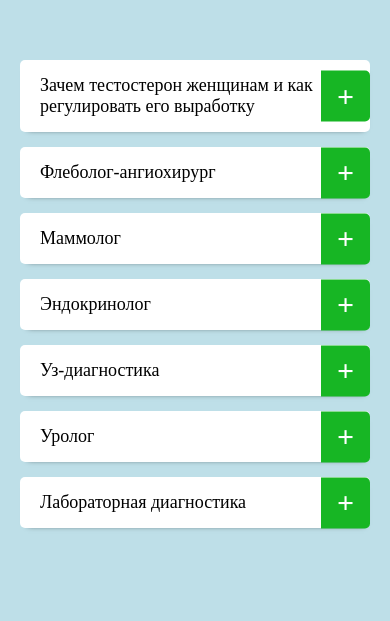
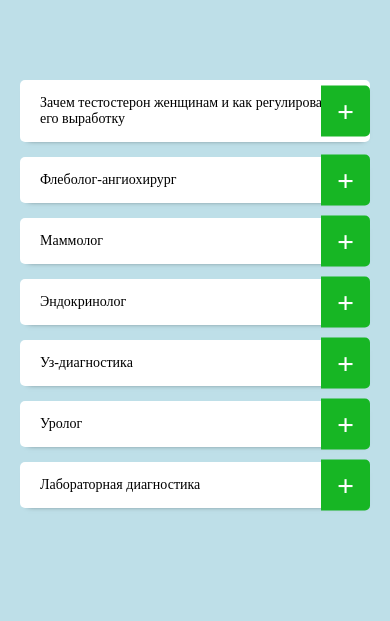
Before and after one commit to daimonti121/Medicine-two, a plain HTML site: page index.html in a window 390 px wide. Shown: the part 128-749 px from the top of the page. Drawn offline with Linux system fonts and the light colour scheme.

Commit message:
Update style.css

```diff
--- a/css/style.css
+++ b/css/style.css
@@ -74,3 +74,14 @@ body {
 .contentBx.active .label::before {
   border-radius: 0px 5px 0px 0px;
 }
+@media screen and (max-width: 720px) {
+  .label {
+    font-size: 16px;
+  }
+}
+@media screen and (max-width: 550px) {
+  .label {
+    font-size: 14px;
+    padding: 0;
+  }
+}
```
